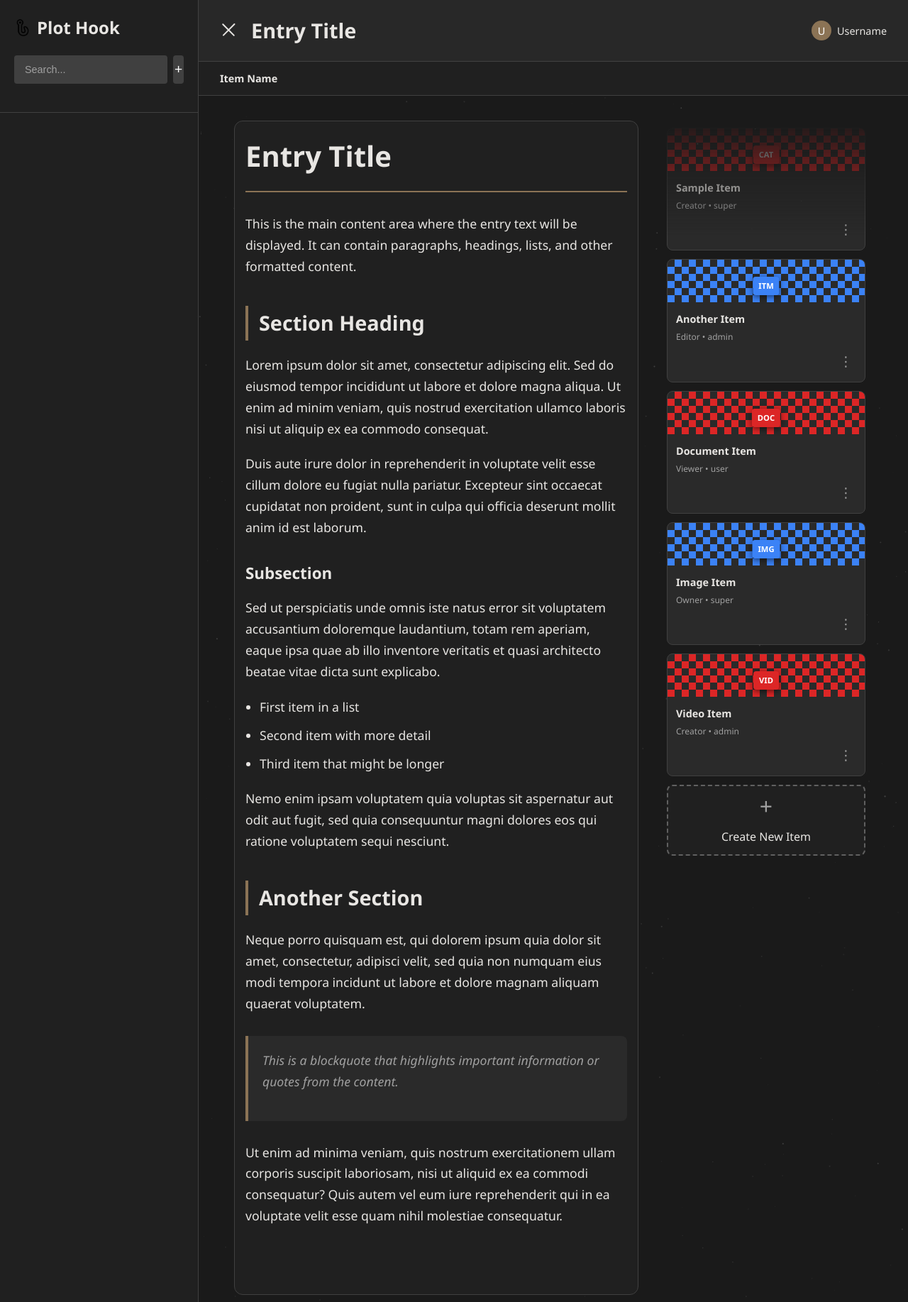
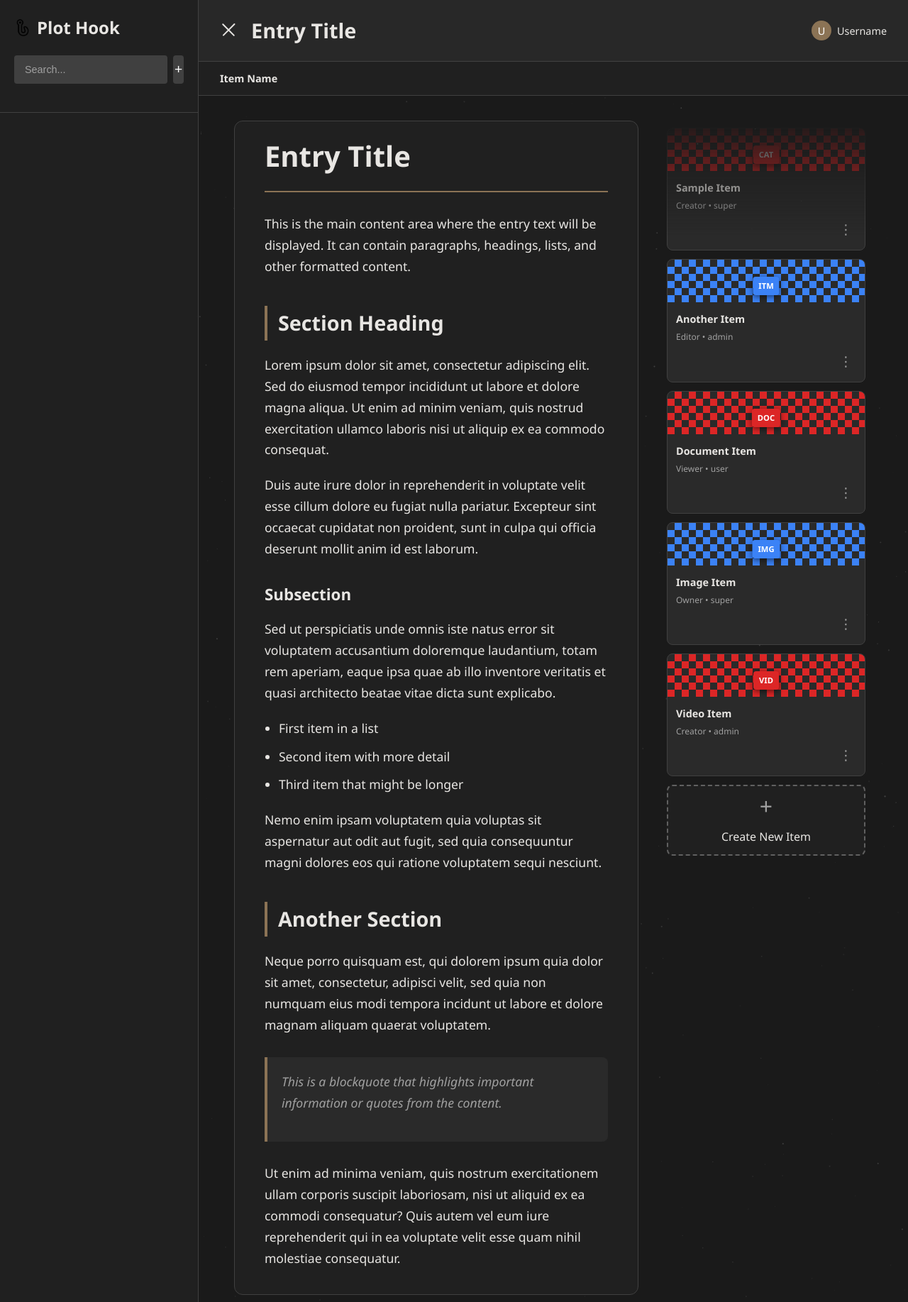
Before and after one commit to Monotonality/plot-hook, a Django app: page /entry/ in a window 1280 px wide. Shown: the whole page at 71% size. Run offline with Django 5.2, Linux system fonts and the light colour scheme.

Commit message:
Reduce content text spacing - change max-width to 90%

```diff
--- a/templates/entry.html
+++ b/templates/entry.html
@@ -298,7 +298,7 @@ body:hover::-webkit-scrollbar-thumb:hover {
 }
 
 .content-text {
-    max-width: 800px;
+    max-width: 90%;
     margin: 0 auto;
     line-height: 1.7;
     color: #e8e6e3;
```
